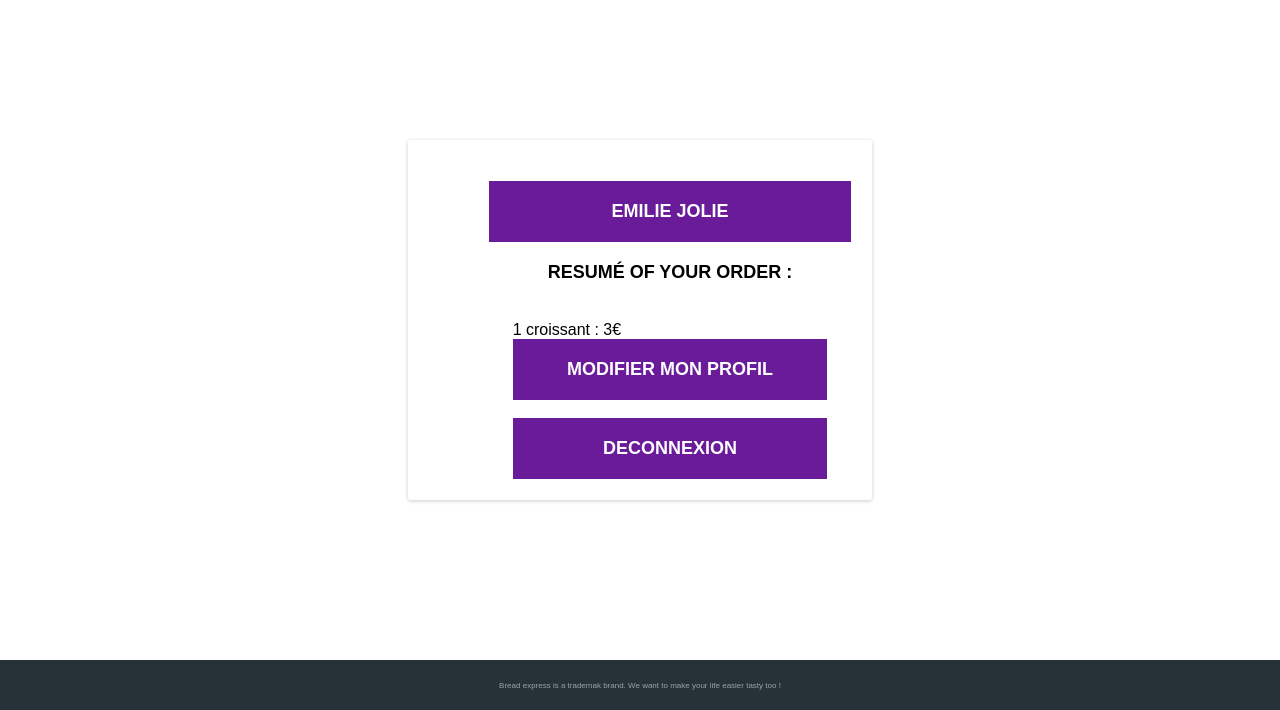
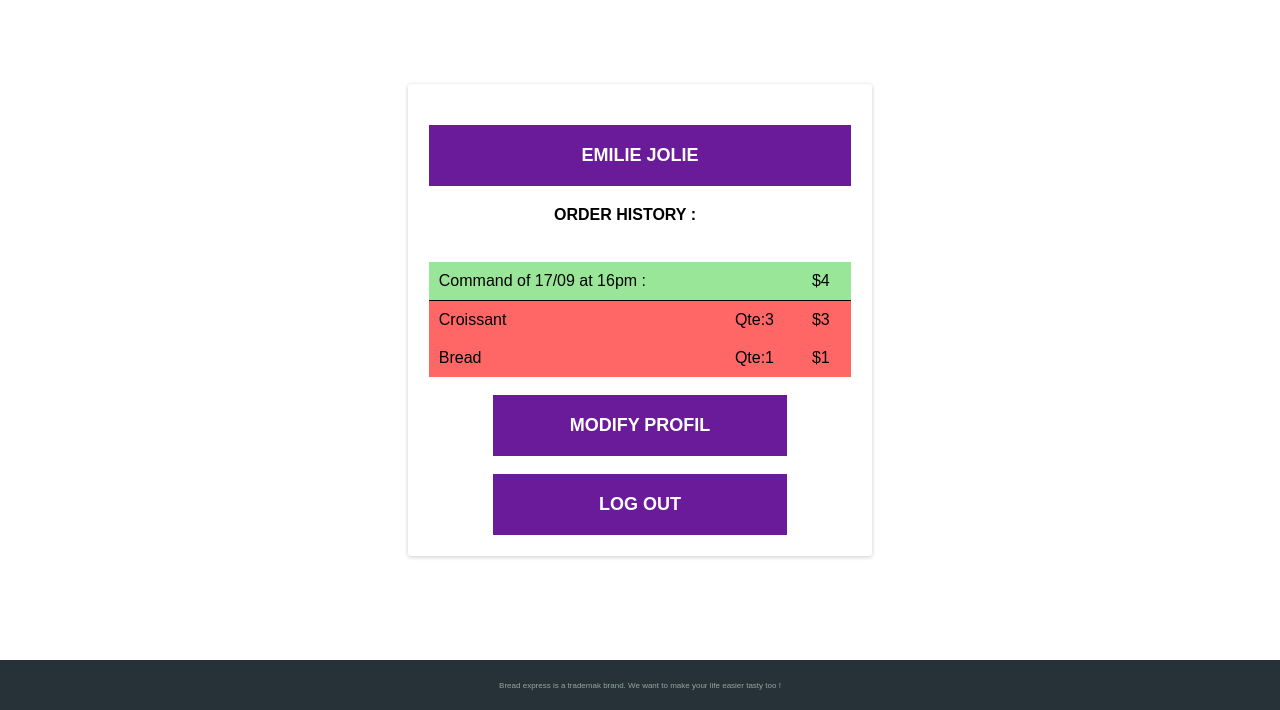
Before and after one commit to bestrax/phpProjet, a PHP site: page /resume.php in a window 1280 px wide. Shown: the part 90-800 px from the top of the page. Run offline with PHP 8.4, Linux system fonts and the light colour scheme; some web fonts are replaced.

Commit message:
historique commande

```diff
--- a/assets/css/resume.css
+++ b/assets/css/resume.css
@@ -1,9 +1,42 @@
+
+
+.title{
+    background-color: #6A1B9A;
+    width: calc(100% - 40px);
+    padding: 20px;
+    font-size: large;
+    font-weight: bold;
+    text-transform: uppercase;
+    color: white;
+    display: flex;
+    flex-direction: column;
+    justify-content: center;
+    align-items: center;
+    text-align: center;
+}
+
+.titre{
+    background-color: #6A1B9A;
+    width: 60%;
+    padding: 20px;
+    font-size: large;
+    font-weight: bold;
+    text-transform: uppercase;
+    color: white;
+    display: flex;
+    flex-direction: column;
+    justify-content: center;
+    align-items: center;
+    text-align: center;
+}
+
+
 .name{
 
     background-color: white;
     width: calc(100% - 40px);
     padding: 20px;
-    font-size: large;
+    font-size: 100%;
     font-weight: bold;
     text-transform: uppercase;
     color: black;
@@ -36,7 +69,6 @@
     padding-top: 20px;
     padding-bottom: 0;
    justify-content: center;
-   margin-left: 60px;
 
 }
 .vroum
@@ -50,7 +82,45 @@
 }
 
 .head:hover{
+    box-shadow: 1px 1px 12px #DDA0DD;
+}
+
+.titre:hover{
+    box-shadow: 1px 1px 12px #DDA0DD;
+}
+.title:hover{
+    box-shadow: 1px 1px 12px #DDA0DD;
+}
 
 
-    box-shadow: 1px 1px 12px #DDA0DD;
+table, tr, th {
+    border-collapse: collapse;
+    border: 0,4px solid black;
+    width: 100%;
+    text-align: left;
+    padding: 5px;
+    padding-left: 10px
+
 }
+
+td {
+    padding: 10px;
+}
+
+.name-order {
+    background-color: #99e699;
+    border-bottom :1px solid black;
+
+
+}
+
+.list-order {
+    background-color: #ff6666;
+    background-size: 80%;
+
+}
+
+.price {
+    text-align: right
+    padding-right: 20px;
+}
--- a/resume.php
+++ b/resume.php
@@ -4,7 +4,7 @@
 
 	 <title>Bread Express</title>
 	<link rel="stylesheet" type="text/css" href="assets/css/master.css">
-    <link rel="stylesheet" type="text/css" href="assets/css/order.css">
+
     <link rel="stylesheet" href="assets/lib/css/font-awesome.min.css">
     <link href="https://fonts.googleapis.com/css?family=ABeeZee" rel="stylesheet">
     <link rel="stylesheet" type="text/css" href="assets/css/product.css">
@@ -52,17 +52,40 @@
     <div id="login">
     <div class="file">
 
-        <div class="head">Emilie Jolie</div>
-        <div class="vroum">
-            <div class="name">resumé of your order :</div><br/>
-            <div class="liste_product"> 1 croissant : 3€</div>
-            <div class="head">Modifier mon profil</div>
+        <div class="title">Emilie Jolie</div>
+
+
+            <div class="name">Order History :</div><br/>
+            <table>
+            <tr class="name-order">
+                    <td >Command of 17/09 at 16pm :</td>
+                    <td></td>
+                    <td class="price" >
+                        <span>$4</span>
+                    </td>
+            </tr>
+            <tr class="list-order">
+                    <td>Croissant</td>
+                    <td > Qte:3</td>
+                    <td class="price"> $3</td>
+
+            </tr>
+            <tr class="list-order">
+                    <td> Bread </td>
+                    <td > Qte:1</td>
+                    <td class="price"> $1</td>
+
+            </tr>
+
+            </table>
+              <br>
+            <div class="titre">Modify Profil</div>
             <br>
-            <div class="head">Deconnexion</div>
+            <div class="titre">Log out</div>
 
-         </div>
+
     </div>
-
+</div>
 
 </div>
 
```
